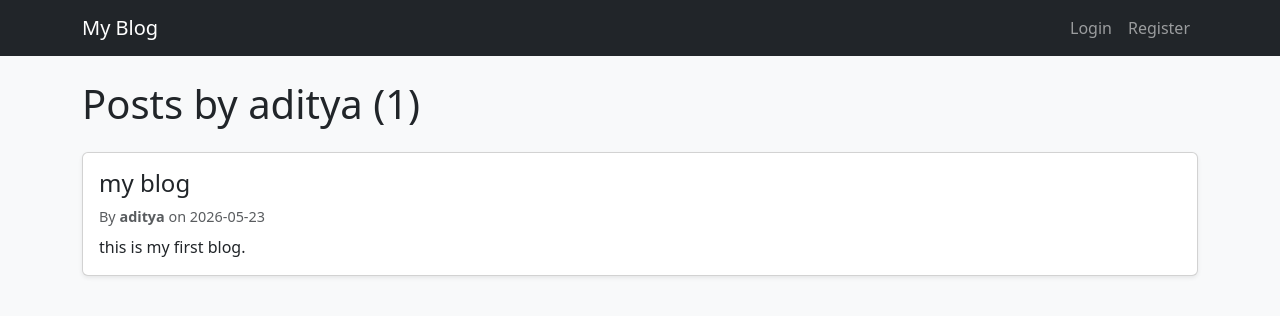
After one commit to sandeeppal8192157-oss/Blogging-Platform-using-flask1, a Flask app: a page that uses app/templates/user_posts.html in a window 1280 px wide. The commit adds this page. Shown: the top 316 px of the page. Run offline with Flask 3, Linux system fonts and the light colour scheme.

Commit message:
Completed Week 4: Added User Profiles and Pagination

```diff
--- a/app/routes.py
+++ b/app/routes.py
@@ -9,9 +9,13 @@ main = Blueprint('main', __name__)
 
 @main.route('/')
 def index():
-    # Fetch all posts from the database, newest first
-    posts = Post.query.order_by(Post.date_posted.desc()).all()
-    # Send the posts to the new index.html template
+    # Grab the current page number from the URL (default to page 1)
+    page = request.args.get('page', 1, type=int)
+
+    # Fetch posts, but use .paginate() instead of .all()
+    # We will set it to 2 posts per page for easy testing
+    posts = Post.query.order_by(Post.date_posted.desc()).paginate(page=page, per_page=2)
+
     return render_template('index.html', posts=posts)
 
 @main.route('/register', methods=['GET', 'POST'])
@@ -71,7 +75,9 @@ def login():
 def logout():
     logout_user()
     flash('You have been logged out.', 'info')
-    return redirect(url_for('main.index'))@main.route('/post/new', methods=['GET', 'POST'])
+    return redirect(url_for('main.index'))
+
+@main.route('/post/new', methods=['GET', 'POST'])
 @login_required
 def new_post():
     form = PostForm()
@@ -85,18 +91,13 @@ def new_post():
         return redirect(url_for('main.index'))
 
     return render_template('create_post.html', form=form)
-@main.route('/post/new', methods=['GET', 'POST'])
-@login_required
-def new_post():
-    form = PostForm()
-    if form.validate_on_submit():
-        post = Post(title=form.title.data, content=form.content.data, author=current_user)
-        db.session.add(post)
-        db.session.commit()
-        flash('Your post has been created!', 'success')
-        return redirect(url_for('main.index'))
 
-    return render_template('create_post.html', form=form)
+# Re-added the missing Post Detail route!
+@main.route("/post/<int:post_id>")
+def post(post_id):
+    post = Post.query.get_or_404(post_id)
+    return render_template('post.html', post=post)
+
 @main.route("/post/<int:post_id>/update", methods=['GET', 'POST'])
 @login_required
 def update_post(post_id):
@@ -121,3 +122,13 @@ def update_post(post_id):
 
     # We can reuse the exact same HTML form we used to create posts!
     return render_template('create_post.html', form=form)
+
+@main.route("/user/<string:username>")
+def user_posts(username):
+    # Find the user by their username, or return a 404 error if they don't exist
+    user = User.query.filter_by(username=username).first_or_404()
+
+    # Grab all posts written by this specific user, newest first
+    posts = Post.query.filter_by(author=user).order_by(Post.date_posted.desc()).all()
+
+    return render_template('user_posts.html', posts=posts, user=user)
--- /dev/null
+++ b/app/templates/user_posts.html
@@ -0,0 +1,18 @@
+{% extends "base.html" %}
+{% block content %}
+    <h1 class="mb-4">Posts by {{ user.username }} ({{ posts|length }})</h1>
+
+    {% for post in posts %}
+        <article class="card mb-4 shadow-sm">
+            <div class="card-body">
+                <h2 class="card-title h4">
+                    <a class="text-dark text-decoration-none" href="{{ url_for('main.post', post_id=post.id) }}">{{ post.title }}</a>
+                </h2>
+                <div class="text-muted mb-2" style="font-size: 0.9em;">
+                    By <strong>{{ post.author.username }}</strong> on {{ post.date_posted.strftime('%Y-%m-%d') }}
+                </div>
+                <p class="card-text">{{ post.content }}</p>
+            </div>
+        </article>
+    {% endfor %}
+{% endblock %}
```
Also changed, not shown: app/templates/index.html (+20 -4 lines).
